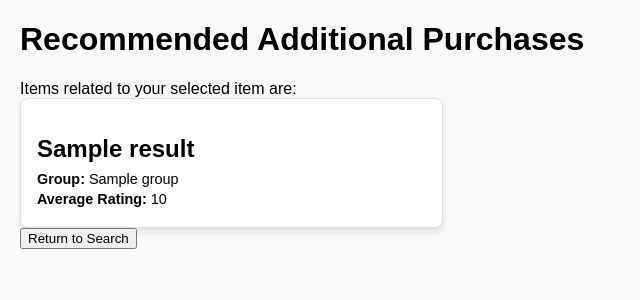
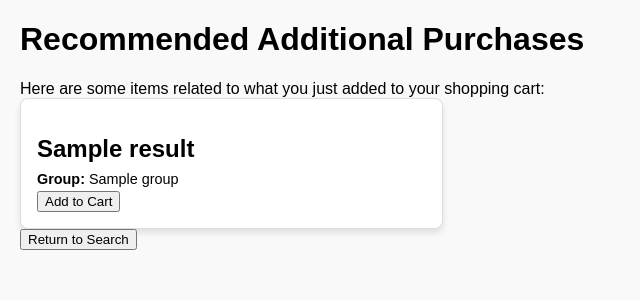
Before and after one commit to JDCPrograms2017/CS-415-Amazon-Recommender, a Flask app: template backend/templates/display.html in a window 1280 px wide. Shown: the top 300 px of the page, without its empty margins (0-640 px from the left). Run offline with Flask 3, Linux system fonts and the light colour scheme; the template is opened without the code that fills it: most values are stand-ins (such as "Sample title", 1, 10 or a date in 2020).

Commit message:
Worked on more front-end displays.

```diff
--- a/backend/static/js/functions.js
+++ b/backend/static/js/functions.js
@@ -29,7 +29,7 @@ async function fetchQueryResults() {
         resultsDiv.innerHTML = ''; // Empty the div first.
 
         // Make sure that there are results to read and then parse them.
-        if (responseData) {
+        if (Object.keys(responseData).length !== 0 && responseData.constructor !== Object) {
             responseData.forEach((product) => {
                 // Create a new div for the product
                 const productCard = document.createElement('div')
--- a/backend/templates/display.html
+++ b/backend/templates/display.html
@@ -9,16 +9,17 @@
 <body>
     <div>
         <h1>Recommended Additional Purchases</h1>
-        <p1>Items related to your selected item are:</p1>
+        <p1>Here are some items related to what you just added to your shopping cart:</p1>
         <div id="results-grid">
             {% for result in products %}
             <div class="product-card">
                 <h2>{{ result.title }}</h2>
                 <p><strong>Group:</strong> {{ result.group }}</p>
-                <p><strong>Average Rating:</strong> {{ result.avg }}</p>
+                <button class="add-to-cart-btn" onclick="loadRelatedProducts('{{result}}')">Add to Cart</button>
             </div>
             {% endfor %}
         </div>
+        <script src="../static/js/functions.js"></script>
         <form method="POST" action="/display">
             <input type="submit" value="Return to Search">
         </form>
```
